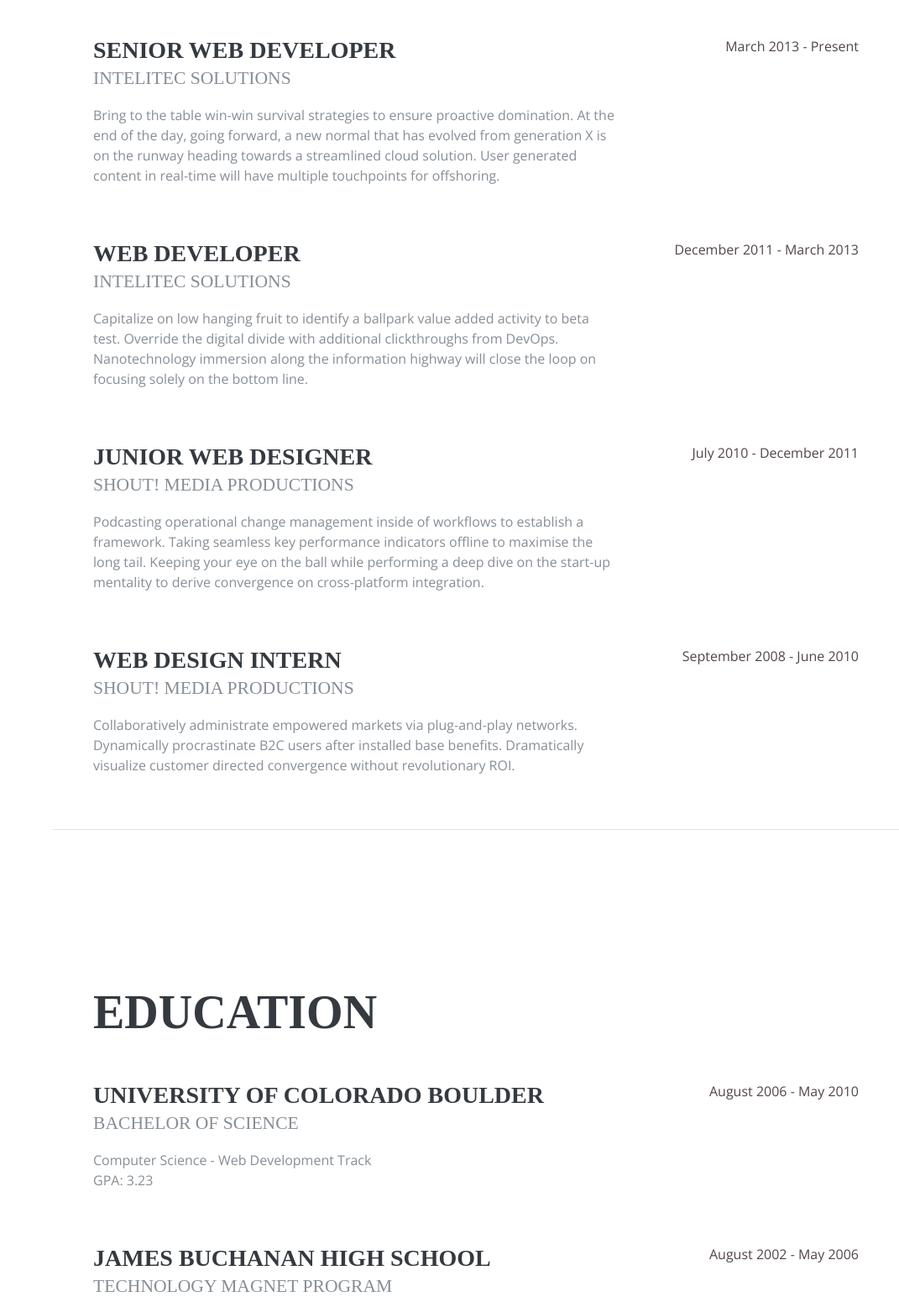
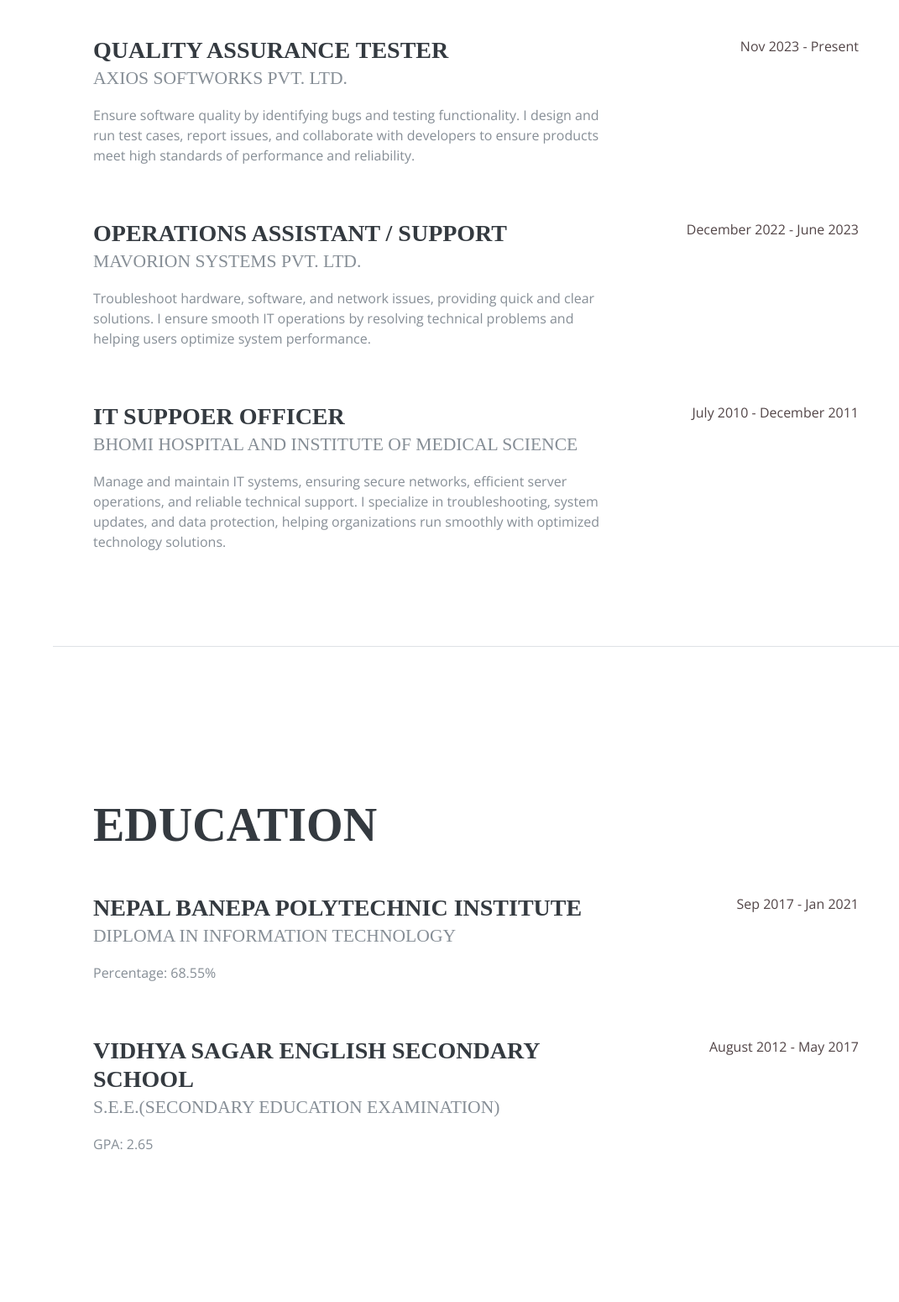
Before and after one commit to HaRdIk4451/portfolio, a plain HTML site: page index.html in a window 1280 px wide. Shown: the part 920-2470 px from the top of the page at 84% size, without its empty margins (209-1280 px from the left). Drawn offline with nearby package versions, Linux system fonts and the light colour scheme; a web font is replaced by a local one.

Commit message:
Other Changes

```diff
--- a/index.html
+++ b/index.html
@@ -29,7 +29,7 @@
 
     <nav class="navbar navbar-expand-lg navbar-dark bg-primary fixed-top" id="sideNav">
       <a class="navbar-brand js-scroll-trigger" href="#page-top">
-        <span class="d-block d-lg-none">Start Bootstrap</span>
+        <span class="d-block d-lg-none">Portfolio</span>
         <span class="d-none d-lg-block">
           <img class="img-fluid img-profile rounded-circle mx-auto mb-2" src="img/profile.jpg" alt="">
         </span>
@@ -115,45 +115,34 @@
 
           <div class="resume-item d-flex flex-column flex-md-row mb-5">
             <div class="resume-content mr-auto">
-              <h3 class="mb-0">Senior Web Developer</h3>
-              <div class="subheading mb-3">Intelitec Solutions</div>
-              <p>Bring to the table win-win survival strategies to ensure proactive domination. At the end of the day, going forward, a new normal that has evolved from generation X is on the runway heading towards a streamlined cloud solution. User generated content in real-time will have multiple touchpoints for offshoring.</p>
+              <h3 class="mb-0">Quality Assurance Tester</h3>
+              <div class="subheading mb-3">Axios Softworks Pvt. Ltd.</div>
+              <p>Ensure software quality by identifying bugs and testing functionality. I design and run test cases, report issues, and collaborate with developers to ensure products meet high standards of performance and reliability.</p>
             </div>
             <div class="resume-date text-md-right">
-              <span class="text-primary">March 2013 - Present</span>
+              <span class="text-primary">Nov 2023 - Present</span>
             </div>
           </div>
 
           <div class="resume-item d-flex flex-column flex-md-row mb-5">
             <div class="resume-content mr-auto">
-              <h3 class="mb-0">Web Developer</h3>
-              <div class="subheading mb-3">Intelitec Solutions</div>
-              <p>Capitalize on low hanging fruit to identify a ballpark value added activity to beta test. Override the digital divide with additional clickthroughs from DevOps. Nanotechnology immersion along the information highway will close the loop on focusing solely on the bottom line.</p>
+              <h3 class="mb-0">Operations Assistant / Support</h3>
+              <div class="subheading mb-3">Mavorion Systems Pvt. Ltd.</div>
+              <p>Troubleshoot hardware, software, and network issues, providing quick and clear solutions. I ensure smooth IT operations by resolving technical problems and helping users optimize system performance.</p>
             </div>
             <div class="resume-date text-md-right">
-              <span class="text-primary">December 2011 - March 2013</span>
+              <span class="text-primary">December 2022 - June 2023</span>
             </div>
           </div>
 
           <div class="resume-item d-flex flex-column flex-md-row mb-5">
             <div class="resume-content mr-auto">
-              <h3 class="mb-0">Junior Web Designer</h3>
-              <div class="subheading mb-3">Shout! Media Productions</div>
-              <p>Podcasting operational change management inside of workflows to establish a framework. Taking seamless key performance indicators offline to maximise the long tail. Keeping your eye on the ball while performing a deep dive on the start-up mentality to derive convergence on cross-platform integration.</p>
+              <h3 class="mb-0">IT Suppoer Officer</h3>
+              <div class="subheading mb-3">Bhomi Hospital and Institute of medical Science</div>
+              <p>Manage and maintain IT systems, ensuring secure networks, efficient server operations, and reliable technical support. I specialize in troubleshooting, system updates, and data protection, helping organizations run smoothly with optimized technology solutions.</p>
             </div>
             <div class="resume-date text-md-right">
               <span class="text-primary">July 2010 - December 2011</span>
-            </div>
-          </div>
-
-          <div class="resume-item d-flex flex-column flex-md-row">
-            <div class="resume-content mr-auto">
-              <h3 class="mb-0">Web Design Intern</h3>
-              <div class="subheading mb-3">Shout! Media Productions</div>
-              <p>Collaboratively administrate empowered markets via plug-and-play networks. Dynamically procrastinate B2C users after installed base benefits. Dramatically visualize customer directed convergence without revolutionary ROI.</p>
-            </div>
-            <div class="resume-date text-md-right">
-              <span class="text-primary">September 2008 - June 2010</span>
             </div>
           </div>
 
@@ -167,24 +156,23 @@
 
           <div class="resume-item d-flex flex-column flex-md-row mb-5">
             <div class="resume-content mr-auto">
-              <h3 class="mb-0">University of Colorado Boulder</h3>
-              <div class="subheading mb-3">Bachelor of Science</div>
-              <div>Computer Science - Web Development Track</div>
-              <p>GPA: 3.23</p>
+              <h3 class="mb-0">Nepal Banepa Polytechnic Institute</h3>
+              <div class="subheading mb-3">Diploma in Information Technology</div>
+              <p>Percentage: 68.55%</p>
             </div>
             <div class="resume-date text-md-right">
-              <span class="text-primary">August 2006 - May 2010</span>
+              <span class="text-primary">Sep 2017 - Jan 2021</span>
             </div>
           </div>
 
           <div class="resume-item d-flex flex-column flex-md-row">
             <div class="resume-content mr-auto">
-              <h3 class="mb-0">James Buchanan High School</h3>
-              <div class="subheading mb-3">Technology Magnet Program</div>
-              <p>GPA: 3.56</p>
+              <h3 class="mb-0">Vidhya Sagar English Secondary School</h3>
+              <div class="subheading mb-3">S.E.E.(Secondary Education Examination)</div>
+              <p>GPA: 2.65</p>
             </div>
             <div class="resume-date text-md-right">
-              <span class="text-primary">August 2002 - May 2006</span>
+              <span class="text-primary">August 2012 - May 2017</span>
             </div>
           </div>
 
```
